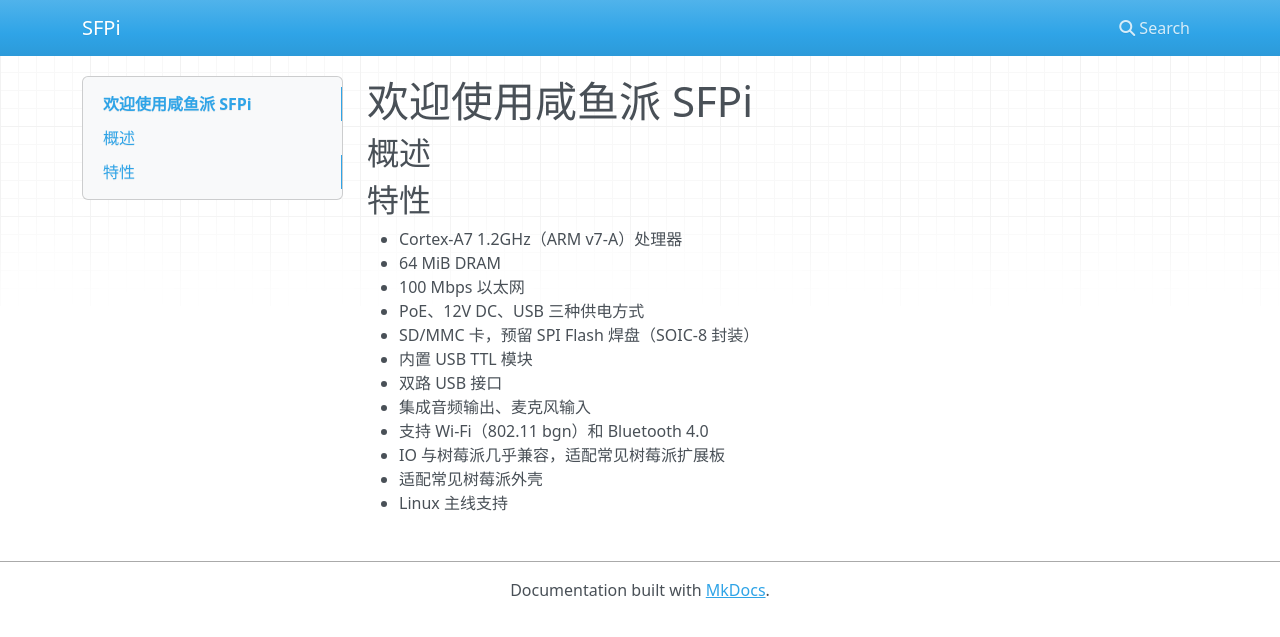
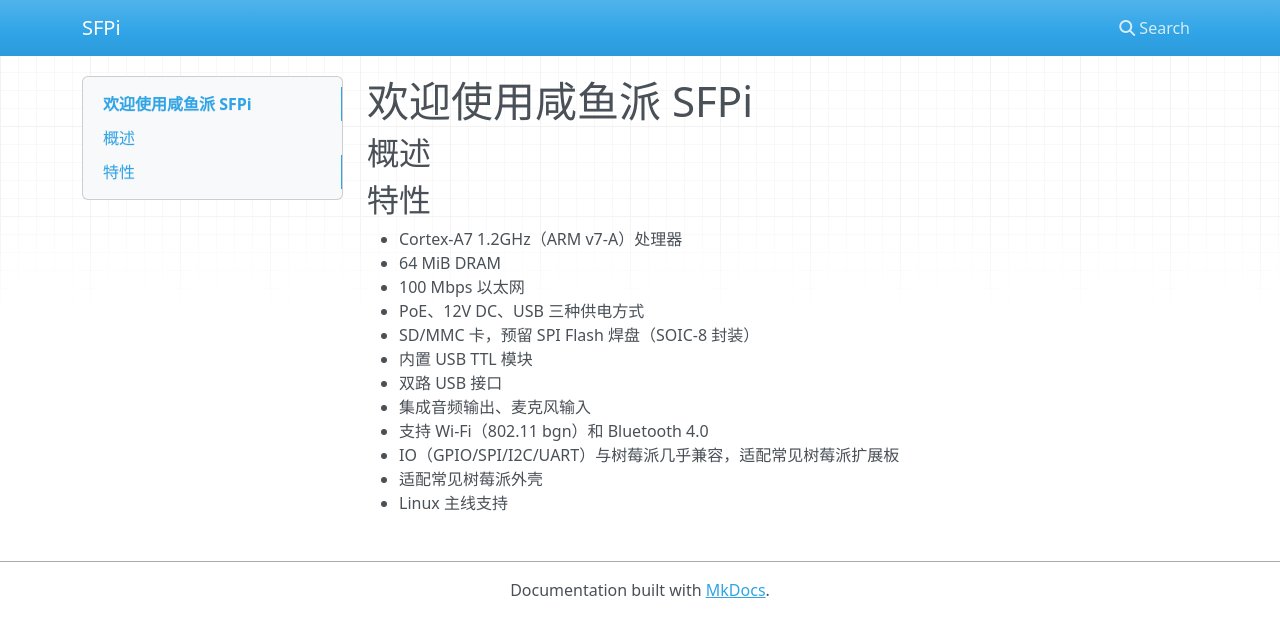
Before and after one commit to sbc-fish/sfpi, an MkDocs documentation site: the page built from docs/docs/index.md, in a window 1280 px wide. Shown: the top 637 px of the page. Built offline with MkDocs 1.6.1, drawn with Linux system fonts in a browser that asks for light colours; nearby versions of some CDN libraries.

Commit message:
UPDATE features in doc

```diff
--- a/docs/docs/index.md
+++ b/docs/docs/index.md
@@ -12,6 +12,6 @@
 - 双路 USB 接口
 - 集成音频输出、麦克风输入
 - 支持 Wi-Fi（802.11 bgn）和 Bluetooth 4.0
-- IO 与树莓派几乎兼容，适配常见树莓派扩展板
+- IO（GPIO/SPI/I2C/UART）与树莓派几乎兼容，适配常见树莓派扩展板
 - 适配常见树莓派外壳
 - Linux 主线支持
```
